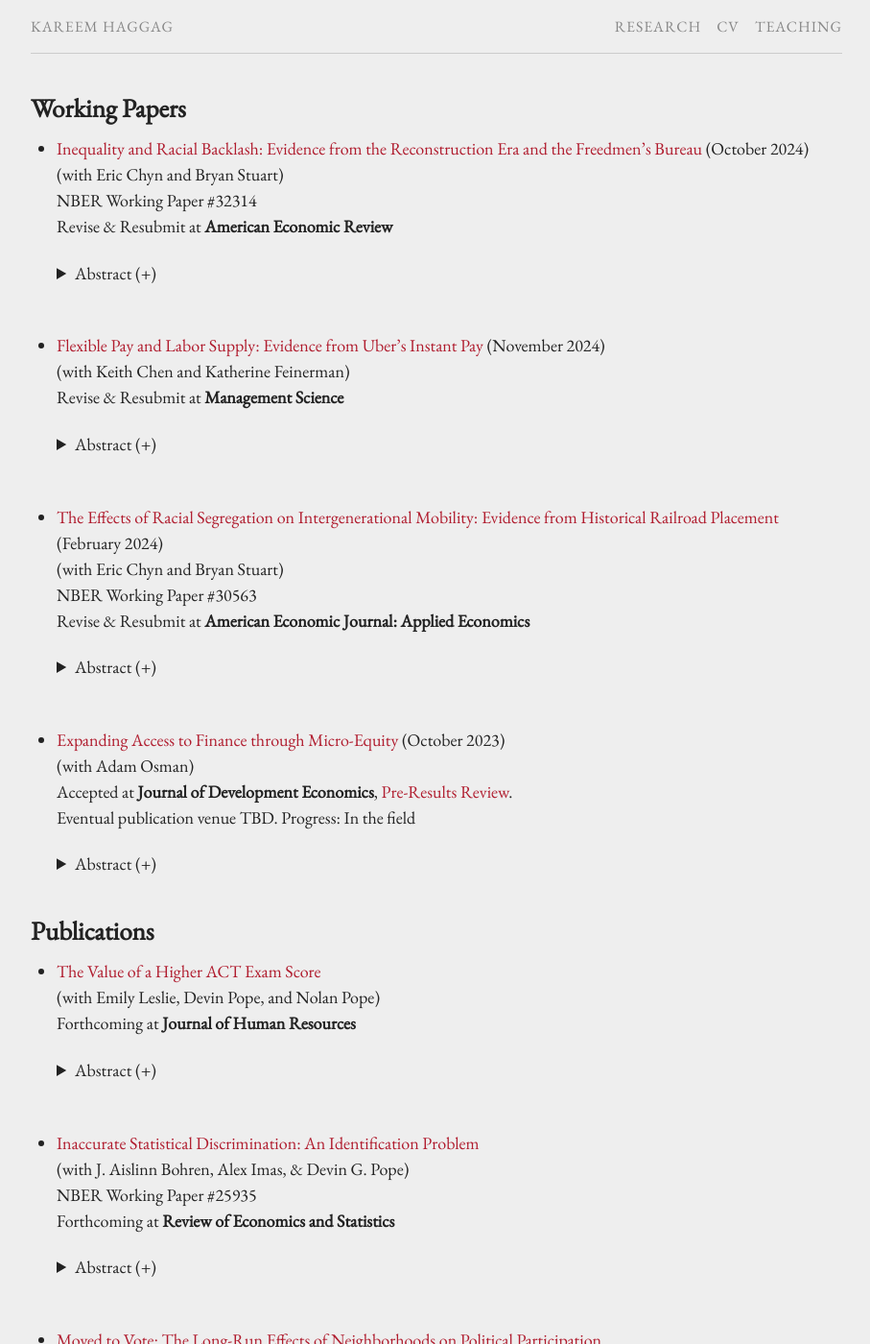
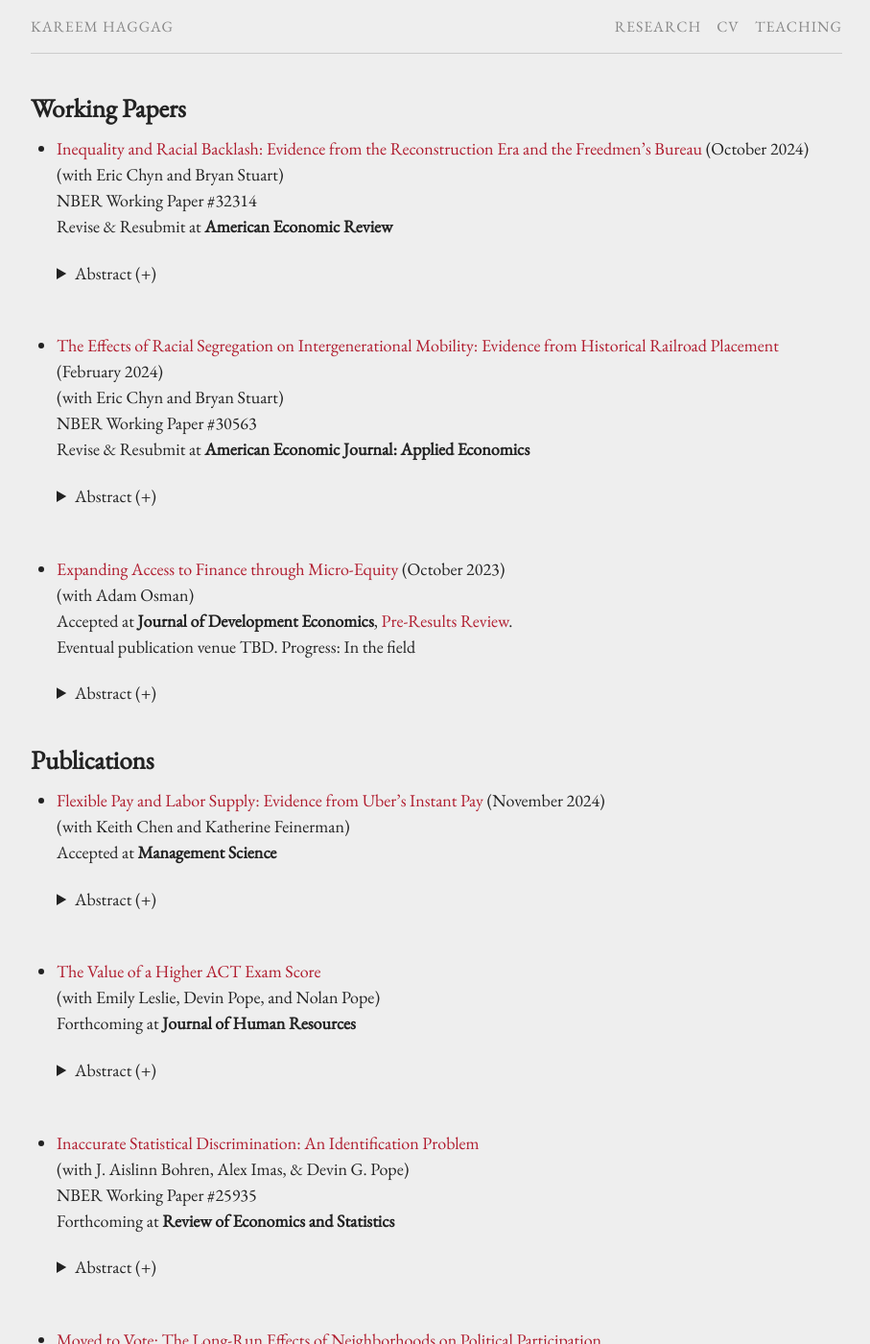
Before and after one commit to kareemhaggag/kareemhaggag.github.io, a Jekyll site: the page built from research.md, in a window 1280 px wide and 1400 px high. Shown: the whole window at 96% size, without its empty margins (185-1092 px from the left). Built offline with Jekyll 4.4.1, drawn with Linux system fonts in a browser that asks for light colours; comment, search, counter and statistics services are not loaded; our own code applies the rules of GitHub Pages for plain Markdown files; some of the changed lines change nothing that is shown.

Commit message:
Update CV

```diff
--- a/research.md
+++ b/research.md
@@ -15,19 +15,6 @@ permalink: /research/
    <blockquote>
    <p align="left"> How do majority groups respond to narrowing inequality in racially polarized environments? We study this by examining the Freedmen’s Bureau, an agency created after the U.S. Civil War to aid former slaves and launch institutional reform in the South. Using new historical records and an event study approach, we estimate the Bureau’s impact on political economy and racial violence. Vote shares for Democrats, the party that previously championed slavery and opposed Black civil rights, initially eroded in Bureau counties, but these impacts faded as federal oversight weakened. Racial backlash emerged rapidly and persisted, suggesting White majorities sought to offset Black progress. <br></p> </blockquote>
    </details> <br />
-
-
-* [Flexible Pay and Labor Supply: Evidence from Uber's Instant Pay](/f/Instant_Pay.pdf) (November 2024)<br />
-  (with Keith Chen and Katherine Feinerman)<br />
-  Revise & Resubmit at **Management Science** <br />
-
-
-   <details><summary> Abstract (+) </summary>
-
-   <blockquote>
-   <p align="left"> Modern tech platforms provide workers real-time control over when they work, and increas- ingly, flexible pay: the option to be paid immediately after work. We investigate the labor supply effects of pay flexibility and the implications of present-biased preferences among gig-economy workers. Using granular data from a nationwide randomized controlled trial at Uber, we estimate the effects of switching from a fixed weekly pay schedule to Instant Pay, a system that allows on-demand, within-day withdrawals. We find that flexible pay substantially increased drivers’ work time. Furthermore, consistent with present bias, the response is significantly higher when drivers are further away from the end of their counterfactual weekly pay cycle. We discuss wel- fare and broader implications in contexts in which workers have the ability to flexibly supply labor. <br></p> </blockquote>
-   </details> <br />
-
 
 
 * [The Effects of Racial Segregation on Intergenerational Mobility: Evidence from Historical Railroad Placement](/f/Segregation_Mobility.pdf) (February 2024)<br />
@@ -57,6 +44,18 @@ permalink: /research/
 
 
 ## Publications
+
+
+* [Flexible Pay and Labor Supply: Evidence from Uber's Instant Pay](/f/Instant_Pay.pdf) (November 2024)<br />
+  (with Keith Chen and Katherine Feinerman)<br />
+  Accepted at **Management Science** <br />
+
+
+   <details><summary> Abstract (+) </summary>
+
+   <blockquote>
+   <p align="left"> Modern tech platforms provide workers real-time control over when they work, and increas- ingly, flexible pay: the option to be paid immediately after work. We investigate the labor supply effects of pay flexibility and the implications of present-biased preferences among gig-economy workers. Using granular data from a nationwide randomized controlled trial at Uber, we estimate the effects of switching from a fixed weekly pay schedule to Instant Pay, a system that allows on-demand, within-day withdrawals. We find that flexible pay substantially increased drivers’ work time. Furthermore, consistent with present bias, the response is significantly higher when drivers are further away from the end of their counterfactual weekly pay cycle. We discuss wel- fare and broader implications in contexts in which workers have the ability to flexibly supply labor. <br></p> </blockquote>
+   </details> <br />
 
 
 * [The Value of a Higher ACT Exam Score](/f/ACT_Value.pdf)<br />
```
Also changed, not shown: 2 other files.
